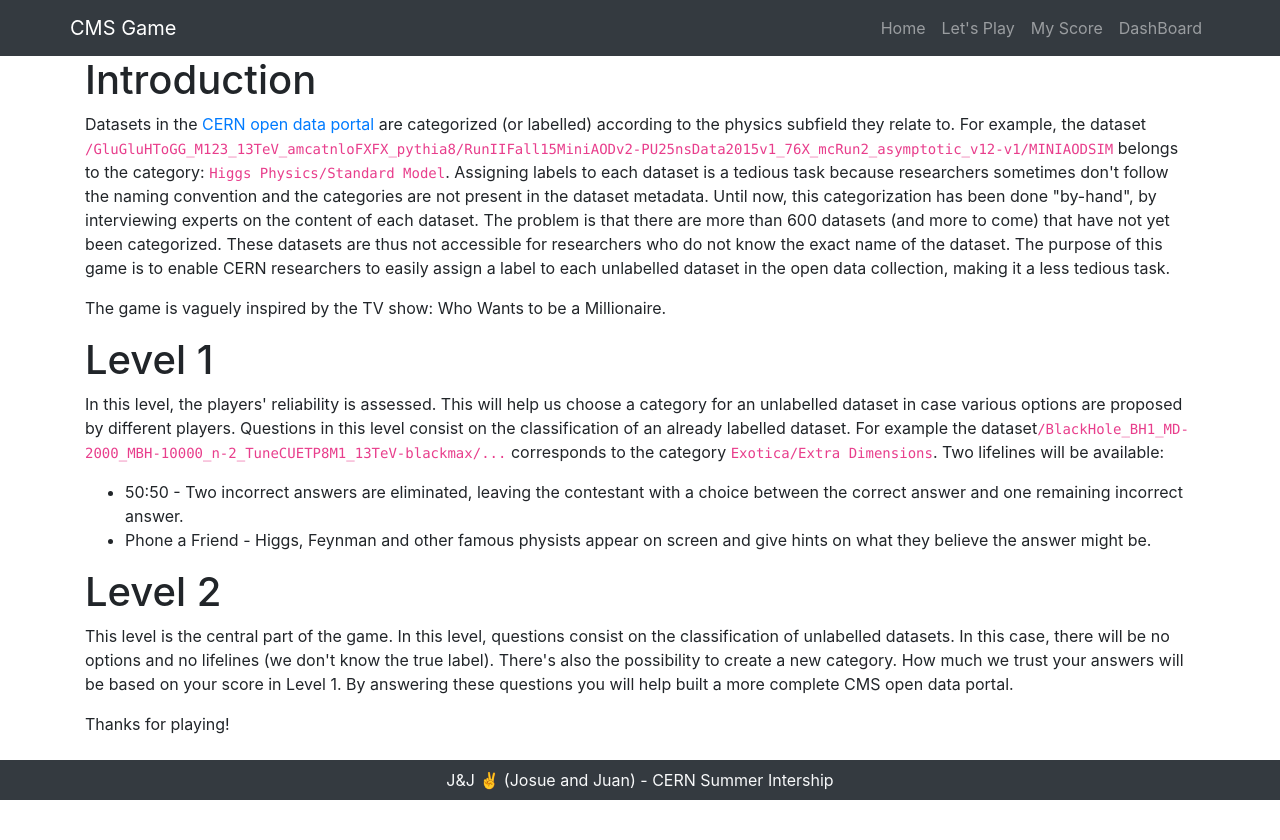
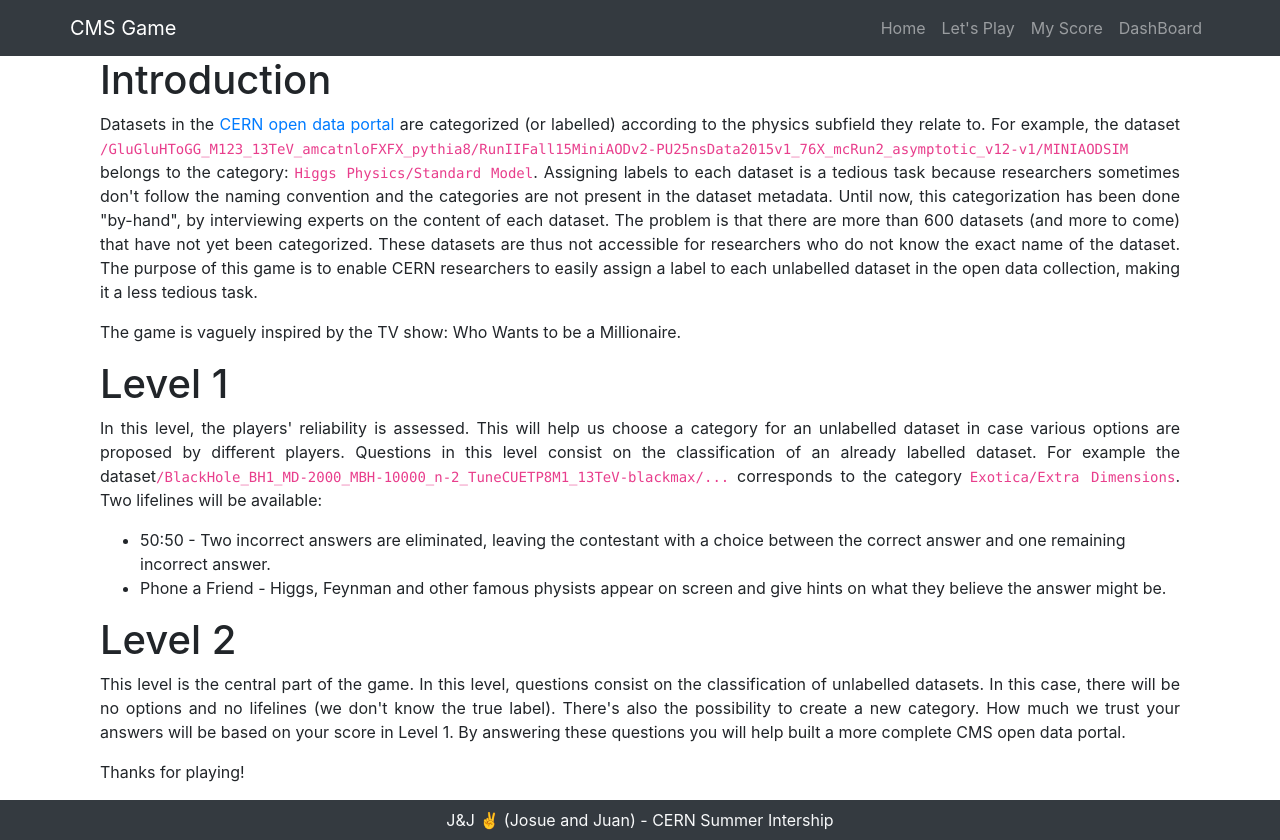
Before and after one commit to cms-dpoa/CMS_Trivia, a React app in the folder view/: page /home in a window 1280 px wide. Before the commit the page ends 800 px from the top, so only its background shows below. Built offline with nearby package versions, Linux system fonts and the light colour scheme.

Commit message:
Improve Layout interface

```diff
--- a/view/src/components/Layout.jsx
+++ b/view/src/components/Layout.jsx
@@ -1,4 +1,5 @@
 import React, { Fragment } from "react";
+import { Container } from "react-bootstrap";
 import NavBar from "./NavBar";
 import Footer from "./footer/Footer";
 
@@ -6,7 +7,7 @@
   return (
     <Fragment>
       <NavBar />
-      {children}
+      <Container id="body-container">{children}</Container>
       <Footer />
     </Fragment>
   );
--- a/view/src/components/footer/Footer.css
+++ b/view/src/components/footer/Footer.css
@@ -1,9 +1,5 @@
-.footer {
-  position: fixed;
-  left: 0;
+footer {
+  position: absolute;
   bottom: 0;
   width: 100%;
-  background-color: red;
-  color: white;
-  text-align: center;
 }
--- a/view/src/components/footer/Footer.jsx
+++ b/view/src/components/footer/Footer.jsx
@@ -3,7 +3,7 @@
 
 const Footer = () => {
   return (
-    <footer className="bg-dark text-center text-lg-start mt-5 footer">
+    <footer className="bg-dark text-center text-lg-start">
       <div className="text-light text-center p-2">
         J&J ✌ (Josue and Juan) {"  - "}
         <a className="text-light" href="https://">
--- a/view/src/index.css
+++ b/view/src/index.css
@@ -1,13 +1,20 @@
 body {
   margin: 0;
-  font-family: -apple-system, BlinkMacSystemFont, 'Segoe UI', 'Roboto', 'Oxygen',
-    'Ubuntu', 'Cantarell', 'Fira Sans', 'Droid Sans', 'Helvetica Neue',
+  font-family: -apple-system, BlinkMacSystemFont, "Segoe UI", "Roboto", "Oxygen",
+    "Ubuntu", "Cantarell", "Fira Sans", "Droid Sans", "Helvetica Neue",
     sans-serif;
   -webkit-font-smoothing: antialiased;
   -moz-osx-font-smoothing: grayscale;
+
+  min-height: 100vh;
+  position: relative;
 }
 
 code {
-  font-family: source-code-pro, Menlo, Monaco, Consolas, 'Courier New',
+  font-family: source-code-pro, Menlo, Monaco, Consolas, "Courier New",
     monospace;
 }
+
+#body-container {
+  padding-bottom: 2.5rem;
+}
--- a/view/src/pages/Home.jsx
+++ b/view/src/pages/Home.jsx
@@ -5,7 +5,7 @@
   return (
     <Container>
       <h1 id="introduction">Introduction</h1>
-      <p>
+      <p className="text-justify">
         Datasets in the{" "}
         <a href="https://opendata.cern.ch/">CERN open data portal</a> are
         categorized (or labelled) according to the physics subfield they relate
@@ -30,7 +30,7 @@
         Millionaire.
       </p>
       <h1 id="level-1">Level 1</h1>
-      <p>
+      <p className="text-justify">
         In this level, the players&#39; reliability is assessed. This will help
         us choose a category for an unlabelled dataset in case various options
         are proposed by different players. Questions in this level consist on
@@ -54,7 +54,7 @@
         </li>
       </ul>
       <h1 id="level-2">Level 2</h1>
-      <p>
+      <p className="text-justify">
         This level is the central part of the game. In this level, questions
         consist on the classification of unlabelled datasets. In this case,
         there will be no options and no lifelines (we don&#39;t know the true
--- a/view/src/redux/endPoints.js
+++ b/view/src/redux/endPoints.js
@@ -1,6 +1,6 @@
 const { host } = window.location;
-// const MAIN = `http://${host}/api`;
-const MAIN = "http://localhost:8000";
+const MAIN = `http://${host}/api`;
+// const MAIN = "http://localhost:8000";
 
 export const ENDPOINT_AUTH = `${MAIN}/auth/`;
 export const ENDPOINT_QUESTION = `${MAIN}/questions/`;
```
